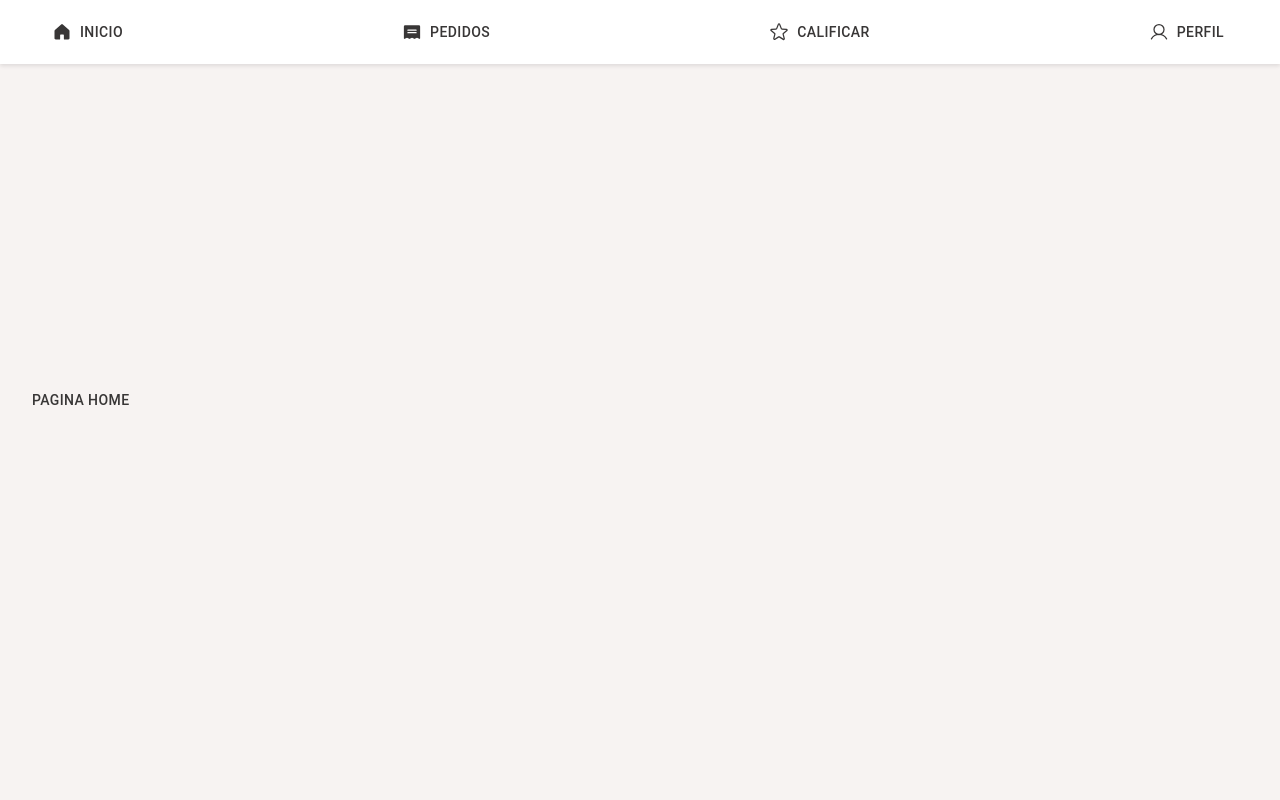
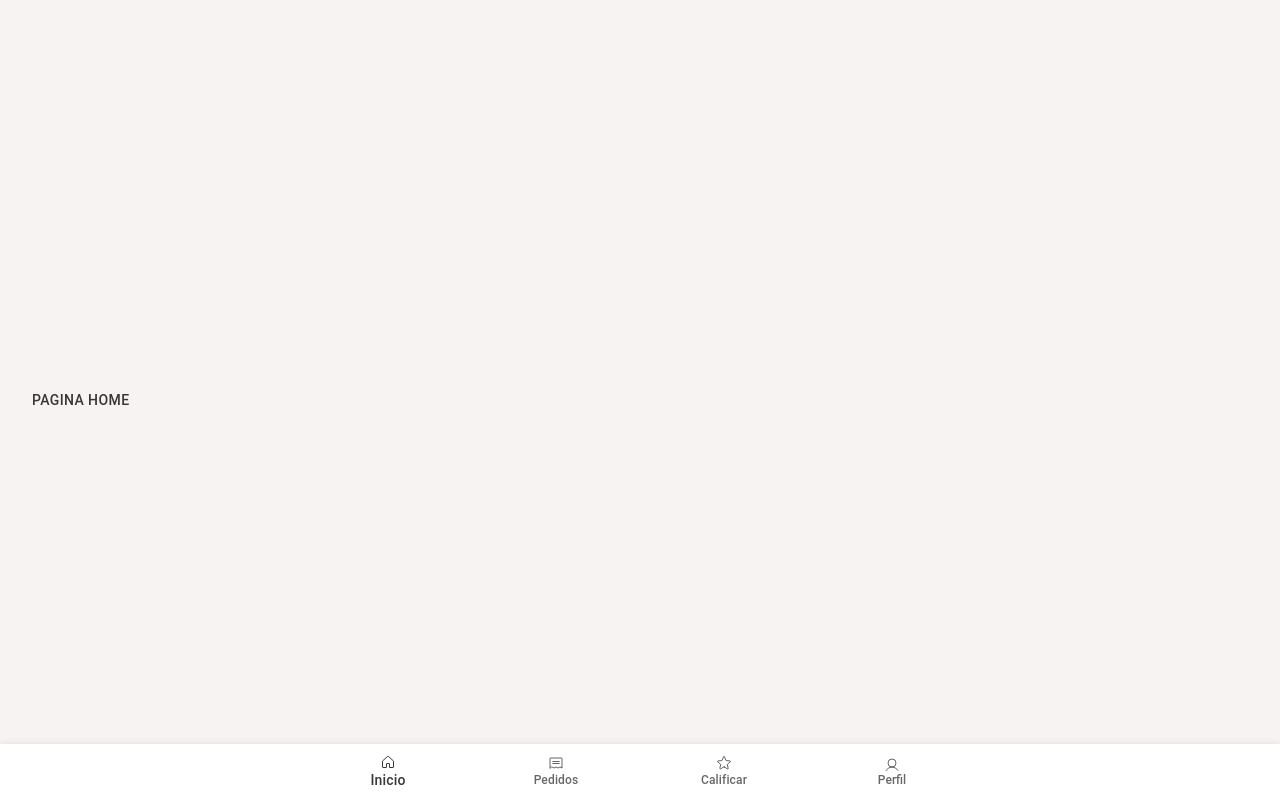
Before and after one commit to danacreyes/algo-que-pedir-2025, a React (Vite) app: page / in a window 1280 px wide. Built offline with nearby package versions, Linux system fonts and the light colour scheme.

Commit message:
Bottom navigation bar

```diff
--- a/package.json
+++ b/package.json
@@ -16,6 +16,7 @@
     "@emotion/react": "^11.14.0",
     "@emotion/styled": "^11.14.1",
     "@fontsource/roboto": "^5.2.8",
+    "@mui/icons-material": "^7.3.4",
     "@mui/material": "^7.3.4",
     "full-icu": "1.5.0",
     "phosphor-react": "^1.4.1",
--- /dev/null
+++ b/src/common/BottomNavigator.tsx
@@ -0,0 +1,30 @@
+import * as React from 'react'
+import Box from '@mui/material/Box'
+import BottomNavigation from '@mui/material/BottomNavigation'
+import BottomNavigationAction from '@mui/material/BottomNavigationAction'
+import { Paper } from '@mui/material'
+import { House, Receipt, Star, User } from 'phosphor-react'
+import { Link } from 'react-router-dom'
+
+export default function SimpleBottomNavigation() {
+  const [value, setValue] = React.useState(0)
+
+  return (
+    <Paper sx={{ position: 'fixed', bottom: 0, left: 0, right: 0 }} elevation={3}>
+        <Box sx={{ maxWidth: '100%', minWidth: '100%'}}>
+            <BottomNavigation
+                showLabels
+                value={value}
+                onChange={(event, newValue) => {
+                setValue(newValue)
+                }}
+            >
+                <BottomNavigationAction label="Inicio" icon={<House />} component={Link} to='/' />
+                <BottomNavigationAction label="Pedidos" icon={<Receipt />} component={Link} to='/order-details' />
+                <BottomNavigationAction label="Calificar" icon={<Star />} component={Link} to='/store-ratings' />
+                <BottomNavigationAction label="Perfil" icon={<User />} />
+            </BottomNavigation>
+        </Box>
+    </Paper>
+  )
+}
--- a/src/common/Navbar.tsx
+++ b/src/common/Navbar.tsx
@@ -1,8 +1,7 @@
 import { AppBar, Box, Button, Container, Toolbar } from '@mui/material'
 import { House, Receipt, Star, User } from 'phosphor-react'
-import React from 'react'
 
-export const NavBar: React.FC<{}> = () => {
+export const NavBar = () => {
 
     return (
         <Box sx={{ flexGrow: 1 }}>
--- a/src/common/routerLayout.tsx
+++ b/src/common/routerLayout.tsx
@@ -1,12 +1,12 @@
-import React from 'react'
-import { NavBar } from './Navbar'
+import SimpleBottomNavigation from './BottomNavigator'
 import { Outlet } from 'react-router-dom'
 
-export const RouterLayout: React.FC<{}> = () => {
+export const RouterLayout = () => {
     return(
         <>
-        <Outlet />
-        <NavBar />
+            <Outlet />
+            {/* <NavBar /> */}
+            <SimpleBottomNavigation/>
         </>
     )
 }
--- /dev/null
+++ b/src/pages/Home.tsx
@@ -0,0 +1,13 @@
+import { Button, Container } from '@mui/material'
+
+const Home = () => {
+  return (
+    <Container>
+      <Button>
+        pagina home
+      </Button>
+    </Container>
+  )
+}
+
+export default Home
--- /dev/null
+++ b/src/pages/OrderDetails.tsx
@@ -0,0 +1,8 @@
+
+const OrderDetails = () => {
+  return (
+    <div>Maxi reputo</div>
+  )
+}
+
+export default OrderDetails
--- a/src/pages/home/index.tsx
+++ /dev/null
@@ -1,13 +0,0 @@
-import { Button, Container } from '@mui/material'
-import * as React from 'react'
-
-
-export const Home: React.FC<{}> = () => {
-  return (
-    <Container>
-      <Button>
-        pagina home
-      </Button>
-    </Container>
-  )
-}
--- a/src/routes/routes.tsx
+++ b/src/routes/routes.tsx
@@ -1,13 +1,15 @@
-import React from 'react'
 import { Route, Routes } from 'react-router-dom'
-import { Home } from '../pages/home'
-import { RouterLayout } from '../common/routerLayout'
+import Home from '../pages/Home'
+import OrderDetails from '../pages/OrderDetails'
+import { RouterLayout } from '../common/RouterLayout'
 
-export const AppRouter: React.FC<{}> = () => {
+export const AppRouter = () => {
     return (
         <Routes>
             <Route  path="/" element={<RouterLayout/>}>
+                {/* <Route  path="/tu-ruta" element={<TuPagina/>}/> */}
                 <Route  path="/" element={<Home/>}/>
+                <Route  path="/order-details" element={<OrderDetails/>}/>
             </Route>
         </Routes>
     )
```
Also changed, not shown: 2 other files (tests, documents, lock files or other folders).
